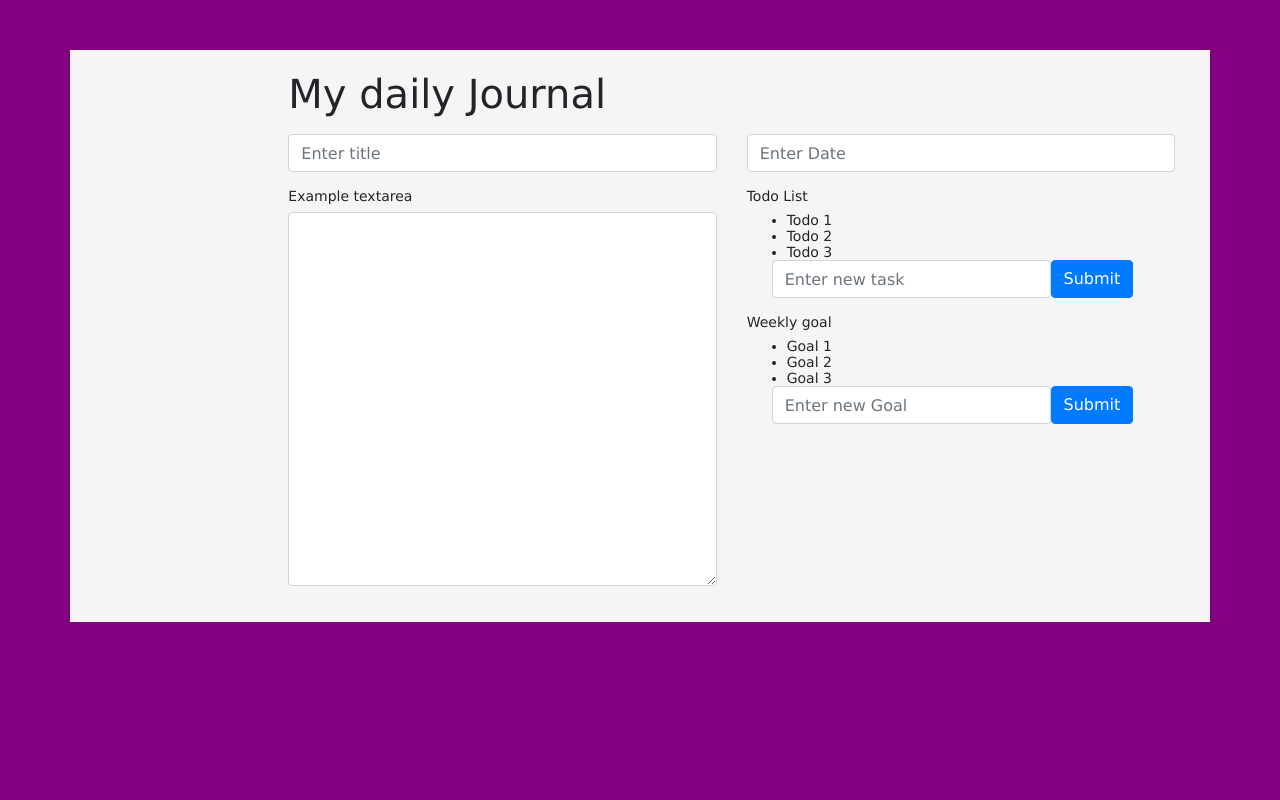
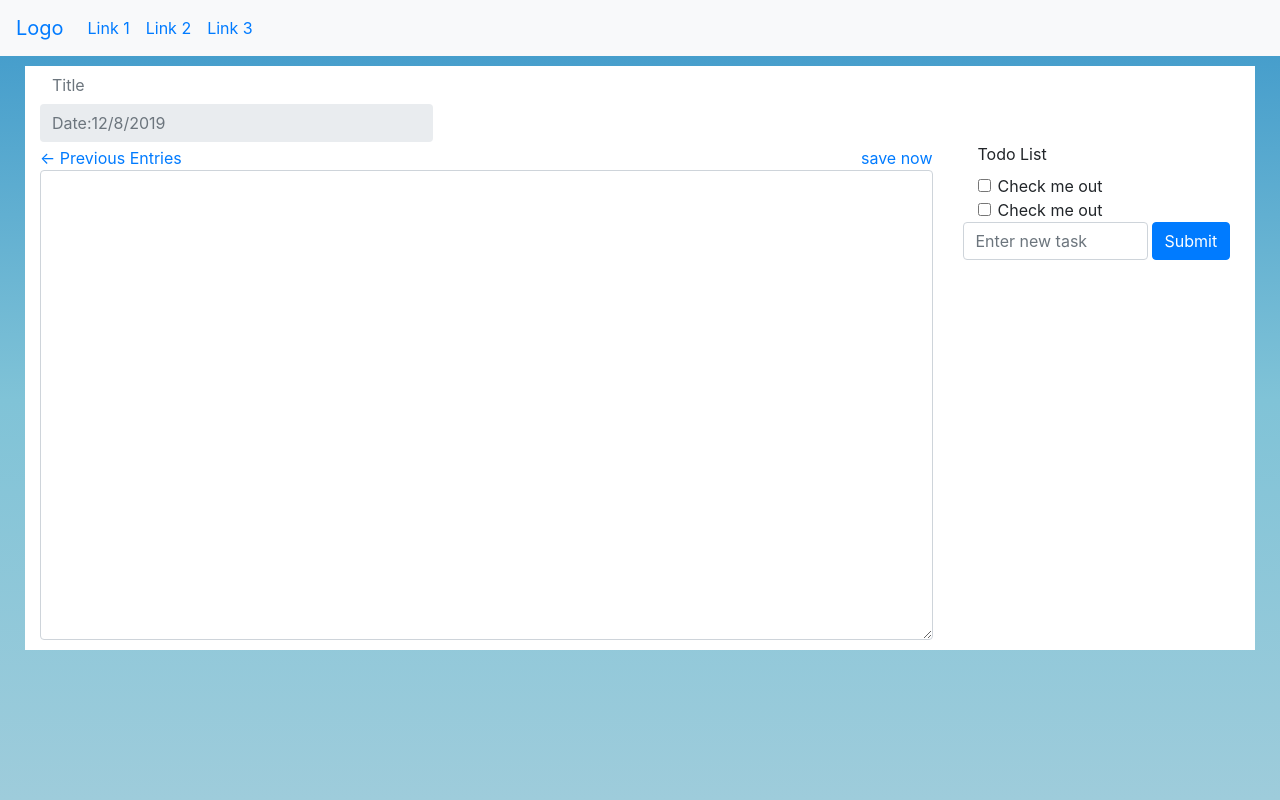
Before and after one commit to ruthersmith/web335, a Node server app: page /journal/ in a window 1280 px wide. Run offline with Node 20, Linux system fonts and the light colour scheme; some libraries are stand-ins or nearby versions.

Commit message:
redid how the journal page would look like

```diff
--- a/public/stylesheets/style.css
+++ b/public/stylesheets/style.css
@@ -1,13 +1,79 @@
+html {
+  height: 100%;
+}
+
 body {
-  padding: 50px;
   font: 14px "Lucida Grande", Helvetica, Arial, sans-serif;
-  background-color: purple;
+  background-image: linear-gradient(rgb(61,152,202),rgb(128,195,215),rgb(158,204,219));
 }
 
 a {
   color: #00B7FF;
 }
 
-.card-body{
-  background-color: whitesmoke;
+.journal-body{
+  background-color: white;
 }
+
+/* The sidebar menu */
+.journal-sidebar {
+  height: 100%; /* 100% Full-height */
+  width: 0; /* 0 width - change this with JavaScript */
+  position: fixed; /* Stay in place */
+  z-index: 1; /* Stay on top */
+  left: 0;
+  background-color: #111; /* Black*/
+  overflow-x: hidden; /* Disable horizontal scroll */
+  padding-top: 60px; /* Place content 60px from the top */
+  transition: 0.5s; /* 0.5 second transition effect to slide in the sidebar */
+  }
+
+/* The sidebar links */
+.journal-sidebar a {
+  padding: 8px 8px 8px 32px;
+  text-decoration: none;
+  font-size: 25px;
+  color: #818181;
+  display: block;
+  transition: 0.3s;
+}
+
+.journal-sidebar-search{
+  margin: 8px 8px 8px 32px;
+}
+
+/* When you mouse over the navigation links, change their color */
+.journal-sidebar a:hover {
+  color: #f1f1f1;
+}
+
+/* Position and style the close button (top right corner) */
+.journal-sidebar .closebtn {
+  position: absolute;
+  top: 0;
+  right: 25px;
+  font-size: 36px;
+  margin-left: 50px;
+}
+
+/* The button used to open the sidebar */
+.journal-openbtn {
+  cursor: pointer;
+  color: white;
+}
+
+.journal-input{
+  border: 0 !important;
+  box-shadow: none !important ;
+}
+
+/* Style page content - use this if you want to push the page content to the right when you open the side navigation */
+#journal-main {
+  transition: margin-left .5s; /* If you want a transition effect */
+}
+
+/* On smaller screens, where height is less than 450px, change the style of the sidenav (less padding and a smaller font size) */
+@media screen and (max-height: 450px) {
+  .sidebar {padding-top: 15px;}
+  .sidebar a {font-size: 18px;}
+}
--- a/routes/index.js
+++ b/routes/index.js
@@ -87,4 +87,9 @@ function createUser(req, res, next){
 
 
 
+router.get('/test', function(req, res, next) {
+  res.render('test', { title: 'Express' });
+});
+
+
 module.exports = router;
--- a/views/journal.hbs
+++ b/views/journal.hbs
@@ -1,87 +1,105 @@
-<div class="container">
-  <div class="row card-body">
+<nav class="navbar navbar-expand-sm bg-light">
 
-      <div class="col-md-2">
-    {{!-- <ul>
-      <li>entry 1</li>
-      <li>entry 1</li>
-      <li>entry 1</li>
-      <li> add an entyr</li>
-    </ul> --}}
-  </div>
-  <div class="col-md-10">
-    <div>
-      <form>
-        <div class="form-group">
-          <h1>My daily Journal</h1>
+  <a class="navbar-brand" href="#">Logo</a>
+  <!-- Links -->
+  <ul class="navbar-nav">
+    <li class="nav-item">
+      <a class="nav-link" href="#">Link 1</a>
+    </li>
+    <li class="nav-item">
+      <a class="nav-link" href="#">Link 2</a>
+    </li>
+    <li class="nav-item">
+      <a class="nav-link" href="#">Link 3</a>
+    </li>
+  </ul>
+
+</nav>
+
+<div class="container-fluid">
+
+  <div>
+      <div id="journal-entries" class="journal-sidebar">
+      <a href="javascript:void(0)" class="closebtn" onclick="closeNav()">&times;</a>
+
+      <form class="form-inline my-2 my-lg-0">
+        <input class="form-control mr-sm-1 journal-sidebar-search" type="search" placeholder="Search" aria-label="Search">
+      </form>
+
+      <a href="#">Entry 1</a>
+      <a href="#">Entry 1</a>
+      <a href="#">Entry 1</a>
+      <a href="#">Entry 1</a>
+    </div>
   </div>
 
-  <div class="form-group row">
+  <div class="row" id="journal-main"  style="background-color: white; margin:10px;padding-bottom:10px">
 
-      <div class="col-md-6">
-          <input type="text" class="form-control"  placeholder="Enter title">
+    <div class="col-md-12 ">
+          <div class="form-row">
+        <div class="col-md-12">
+          <input style="border: 0;box-shadow: none" type="text" class="form-control border-0" placeholder="Title">
+        </div>
       </div>
 
-      <div class="col-md-6">
-          <input type="text" class="form-control" placeholder="Enter Date">
+      <div class="form-row">
+        <div class="col-md-4">
+          <input type="text" class="journal-input form-control" readonly placeholder="Date:12/8/2019">
+        </div>
       </div>
+    </div>
 
-  </div>
+    <div class="col-md-9 ">
+      <div class="mt-1">
+         <a href="" id="openbtn"  onclick="openNav();return false">&#8592; Previous Entries</a>
+         <a href="" class="float-right">save now</a>
+        <textarea class="form-control" id="exampleFormControlTextarea1" rows="19"></textarea>
+      </div>
+    </div>
 
+    <div class="col-md-3">
+        <div class="col-md-12">
+            <label for="">Todo List</label>
 
-  <div class="form-group row">
+             <div class="form-check">
+              <input type="checkbox" class="form-check-input" id="exampleCheck1">
+              <label class="form-check-label" for="exampleCheck1">Check me out</label>
+            </div>
+
+            <div class="form-check">
+              <input type="checkbox" class="form-check-input" id="exampleCheck1">
+              <label class="form-check-label" for="exampleCheck1">Check me out</label>
+            </div>
 
 
 
-    <div class="col-md-6">
-       <label for="exampleFormControlTextarea1">Example textarea</label>
-        <textarea class="form-control" id="exampleFormControlTextarea1" rows="15"></textarea>
-    </div>
-
-     <div class="col-md-6">
-       <div class="row">
-         <div class="col-md-12">
-             <label for="exampleFormControlTextarea1">Todo List</label>
-            <ul>
-              <li>Todo 1</li>
-              <li>Todo 2</li>
-              <li>Todo 3</li>
-
               <form action="#">
                 <div class="form-group row">
-                  <input type="email" class="form-control col-md-8" id="exampleInputEmail1" placeholder="Enter new task">
+                  <input type="text" class="form-control col-md-8 mr-1" id="" placeholder="Enter new task">
                   <button type="submit" class="btn btn-primary">Submit</button>
                 </div>
               </form>
 
-            </ul>
          </div>
 
-          <div class="col-md-12">
-             <label for="exampleFormControlTextarea1">Weekly goal </label>
-            <ul>
-              <li>Goal 1</li>
-              <li>Goal 2</li>
-              <li>Goal 3</li>
-               <form action="#">
-                <div class="form-group row">
-                  <input type="email" class="form-control col-md-8" id="exampleInputEmail1" placeholder="Enter new Goal">
-                  <button type="submit" class="btn btn-primary">Submit</button>
-                </div>
-              </form>
-            </ul>
-         </div>
-
-
-       </div>
 
     </div>
 
   </div>
-</form>
-    </div>
+</div>
 
-  </div>
+<script>
+    /* Set the width of the sidebar to 250px and the left margin of the page content to 250px */
+function openNav() {
+  document.getElementById("journal-entries").style.width = "250px";
+  document.getElementById("journal-main").style.marginLeft = "250px";
+  document.getElementById('openbtn').style.display = "none";
+}
 
-  </div>
-</div>
+/* Set the width of the sidebar to 0 and the left margin of the page content to 0 */
+function closeNav() {
+  document.getElementById("journal-entries").style.width = "0";
+  document.getElementById("journal-main").style.marginLeft = "0";
+  document.getElementById('openbtn').style.display = "block";
+}
+</script>
--- a/views/layout.hbs
+++ b/views/layout.hbs
@@ -7,11 +7,12 @@
 
     <title>{{title}}</title>
 
+    <link rel='stylesheet' href='/stylesheets/style.css' />
     <link rel="stylesheet" href="https://stackpath.bootstrapcdn.com/bootstrap/4.3.1/css/bootstrap.min.css"
     integrity="sha384-ggOyR0iXCbMQv3Xipma34MD+dH/1fQ784/j6cY/iJTQUOhcWr7x9JvoRxT2MZw1T"
     crossorigin="anonymous">
     <script src="https://kit.fontawesome.com/a10265240b.js" crossorigin="anonymous"></script>
-    <link rel='stylesheet' href='/stylesheets/style.css' />
+
   </head>
 
   <body style = ;">
```
Also changed, not shown: 1 other file.
